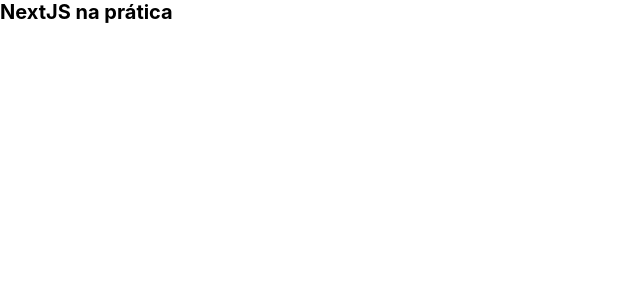
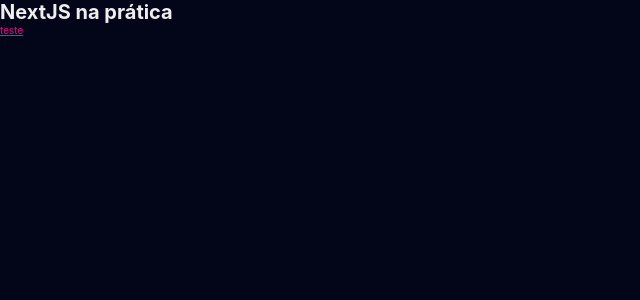
Before and after one commit to Bluniz/my-trips, a Next.js app: page / in a window 1280 px wide. Shown: the top 300 px of the page, without its empty margins (0-640 px from the left). Built offline with nearby package versions, Linux system fonts and the light colour scheme.

Commit message:
Add CSS variables

```diff
--- a/src/components/main/index.tsx
+++ b/src/components/main/index.tsx
@@ -1 +1,6 @@
-export const Main = () => <h1>NextJS na prática</h1>
+export const Main = () => (
+  <div>
+    <h1>NextJS na prática</h1>
+    <a href="#">teste</a>
+  </div>
+)
--- a/src/styles/global.ts
+++ b/src/styles/global.ts
@@ -1,6 +1,17 @@
 import { createGlobalStyle } from 'styled-components'
 
 const GlobalStyles = createGlobalStyle`
+  :root {
+    --highlight: #e20e8d;
+    --background: #030518;
+    --white: #eeeeee;
+
+    --container: 100rem;
+
+    --small: 1.5rem;
+    --medium: 3rem;
+    --large: 5rem;
+  }
   *{
     margin: 0;
     padding: 0;
@@ -13,11 +24,22 @@
 
   html, body, #__next {
     height: 100%;
+    background: var(--background);
+    color: var(--white);
   }
 
   body{
     font-family: -apple-system, BlinkMacSystemFont, 'Segoe UI', Roboto, Oxygen, Ubuntu, Cantarell, 'Open Sans', 'Helvetica Neue', sans-serif;
   }
+
+  p{
+    font-size: 2rem;
+    line-height: var(--medium);
+  }
+
+  a{
+    color: var(--highlight);
+  }
 `
 
 export default GlobalStyles
```
